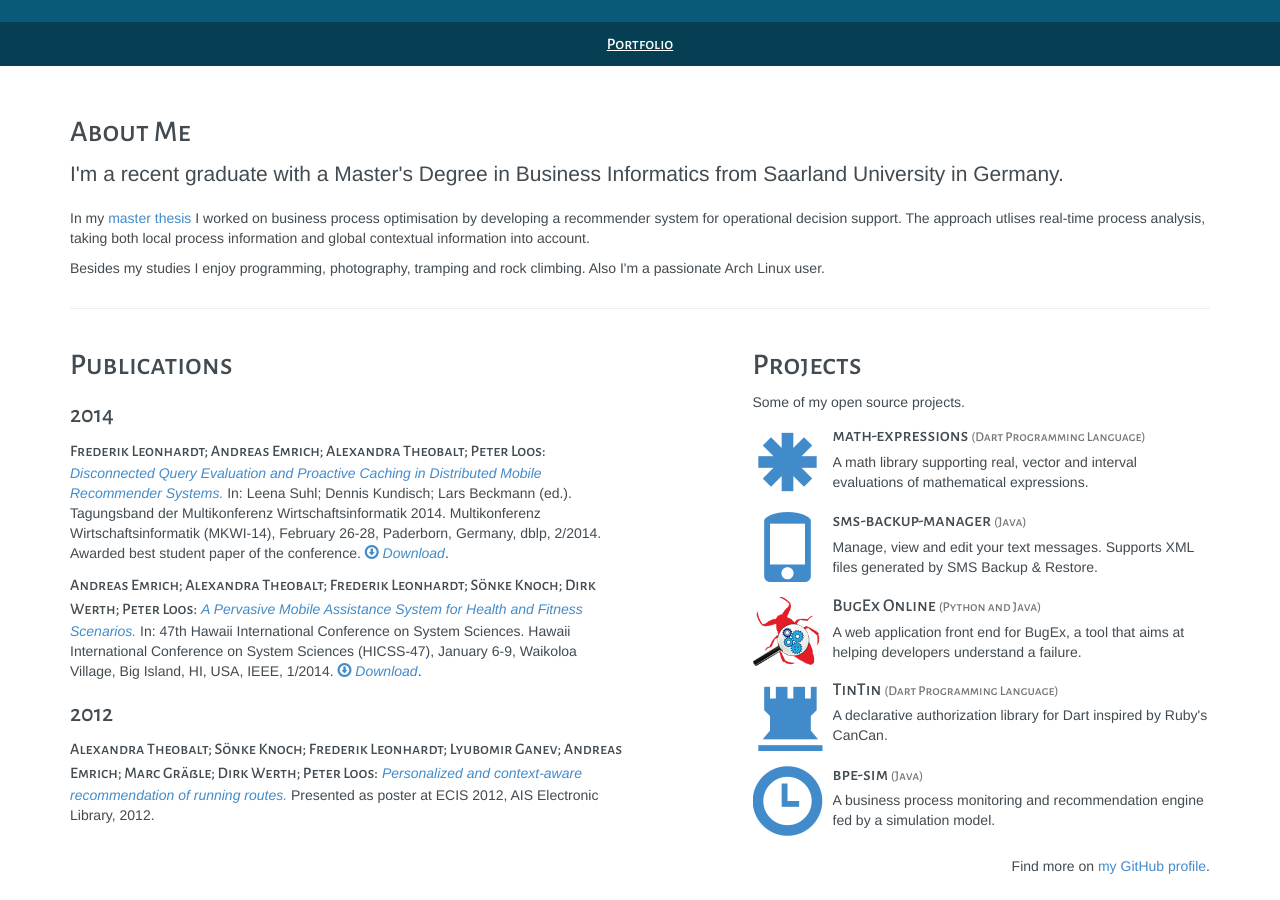
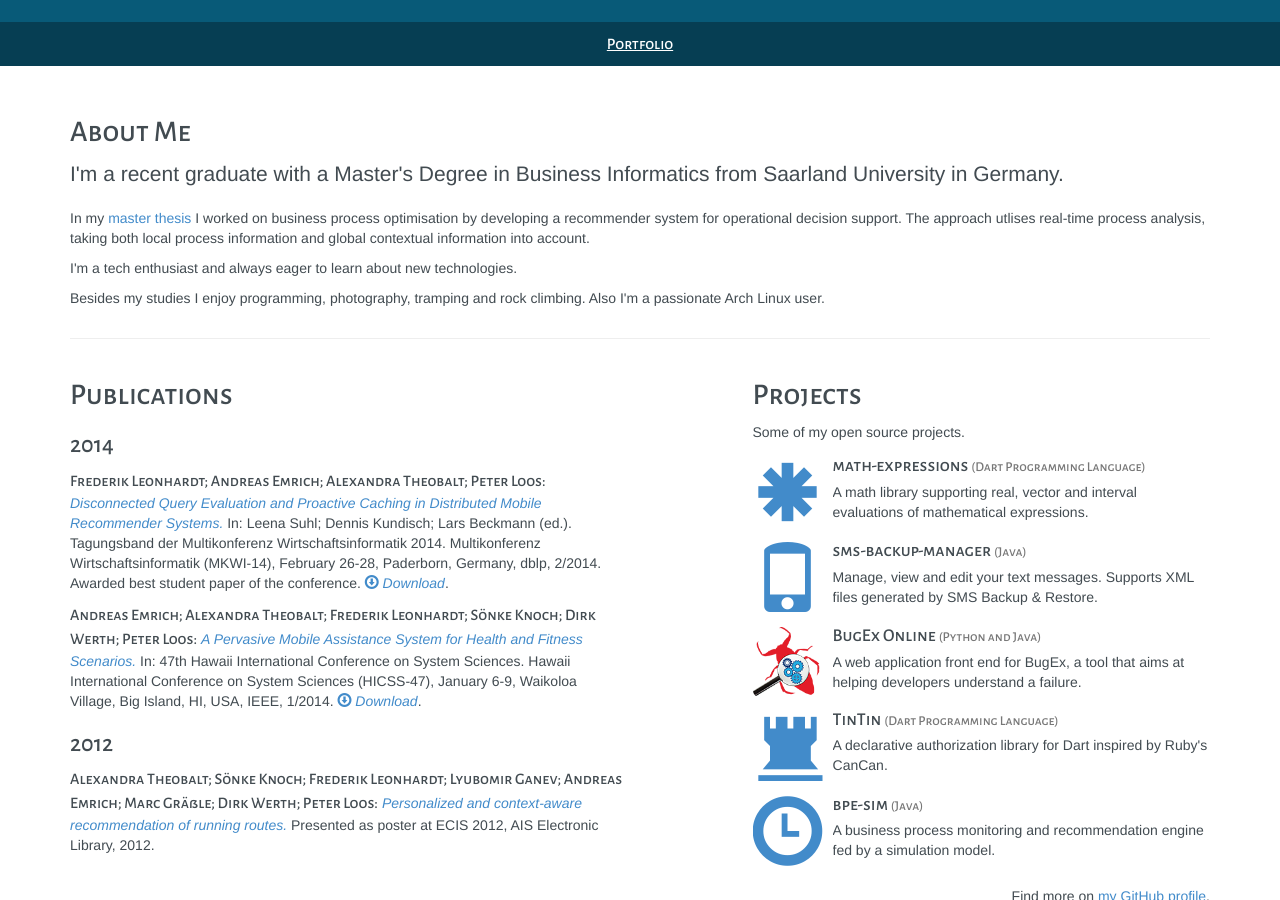
Before and after one commit to fkleon/fkleon.github.io, a Jekyll site: the page built from index.html, in a window 1280 px wide and 900 px high, scrolled down 354 px. Built offline with Jekyll 4.4.1, drawn with Linux system fonts in a browser that asks for light colours; nearby versions of some CDN libraries.

Commit message:
Update about me section.

```diff
--- a/index.html
+++ b/index.html
@@ -12,6 +12,7 @@ pos: 1
             <p>In my <a href ="{{ "/downloads/frederik_leonhardt_master_thesis.pdf" | prepend: site.baseurl }}">master thesis</a> I worked on
             business process optimisation by developing a recommender system for operational decision support.
             The approach utlises real-time process analysis, taking both local process information and global contextual information into account.</p>
+            <p>I'm a tech enthusiast and always eager to learn about new technologies.</p>
             <p>Besides my studies I enjoy programming, photography, tramping and rock climbing. Also I'm a passionate Arch Linux user.</p>
         </section>
     </div>
```
